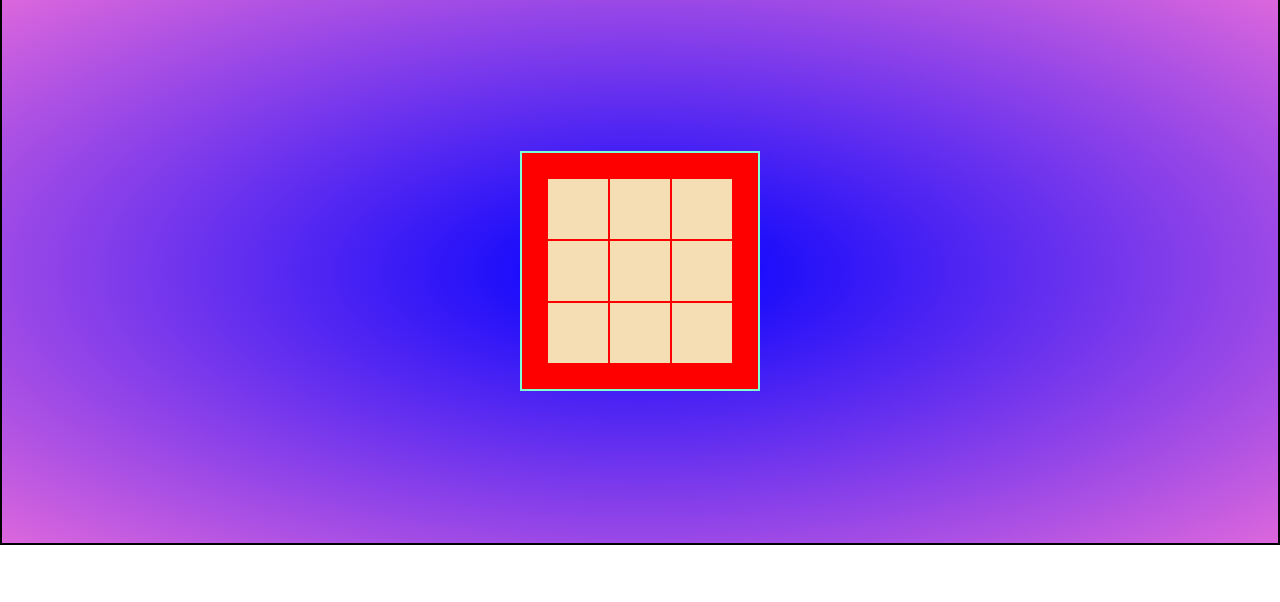
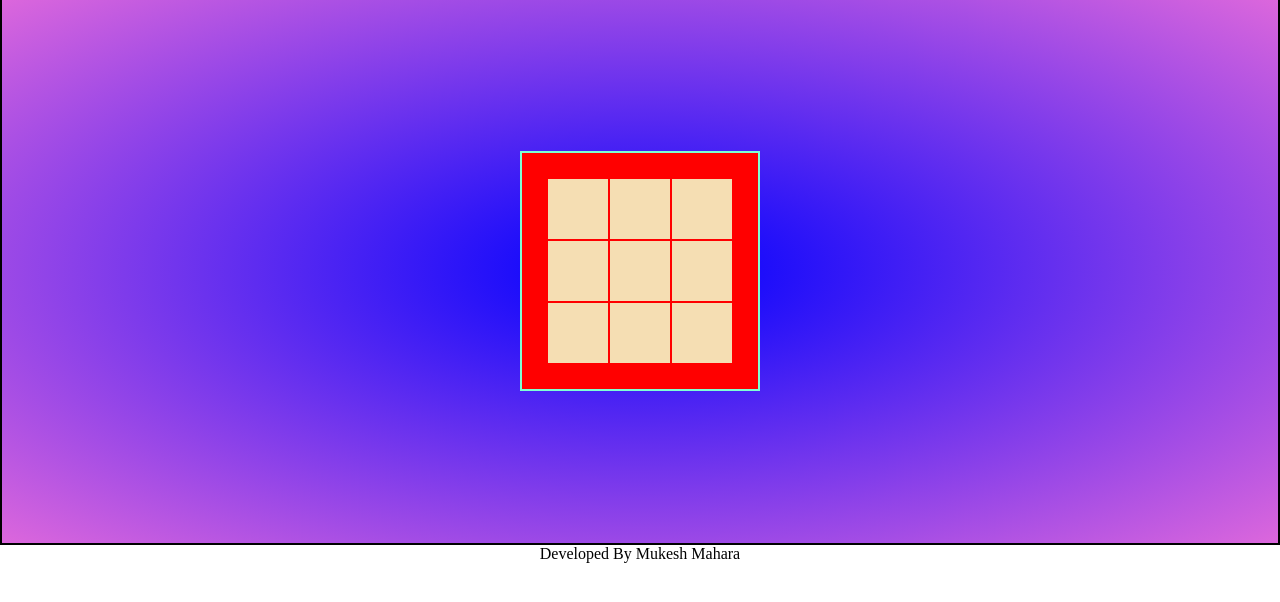
Before and after one commit to mukeshmahara/tic-tac-toe, a plain HTML site: page index.html in a window 1280 px wide. Shown: the part 40-642 px from the top of the page. Drawn offline with nearby package versions, Linux system fonts and the light colour scheme; files whose address does not match are found by name.

Commit message:
credit to me

```diff
--- a/index.html
+++ b/index.html
@@ -38,6 +38,9 @@
         </div>
 
     </div>
+    <div style="text-align: center;">
+        Developed By Mukesh Mahara
+    </div>
 
 
     <script src="https://cdnjs.cloudflare.com/ajax/libs/jquery/3.6.0/jquery.min.js"
```
